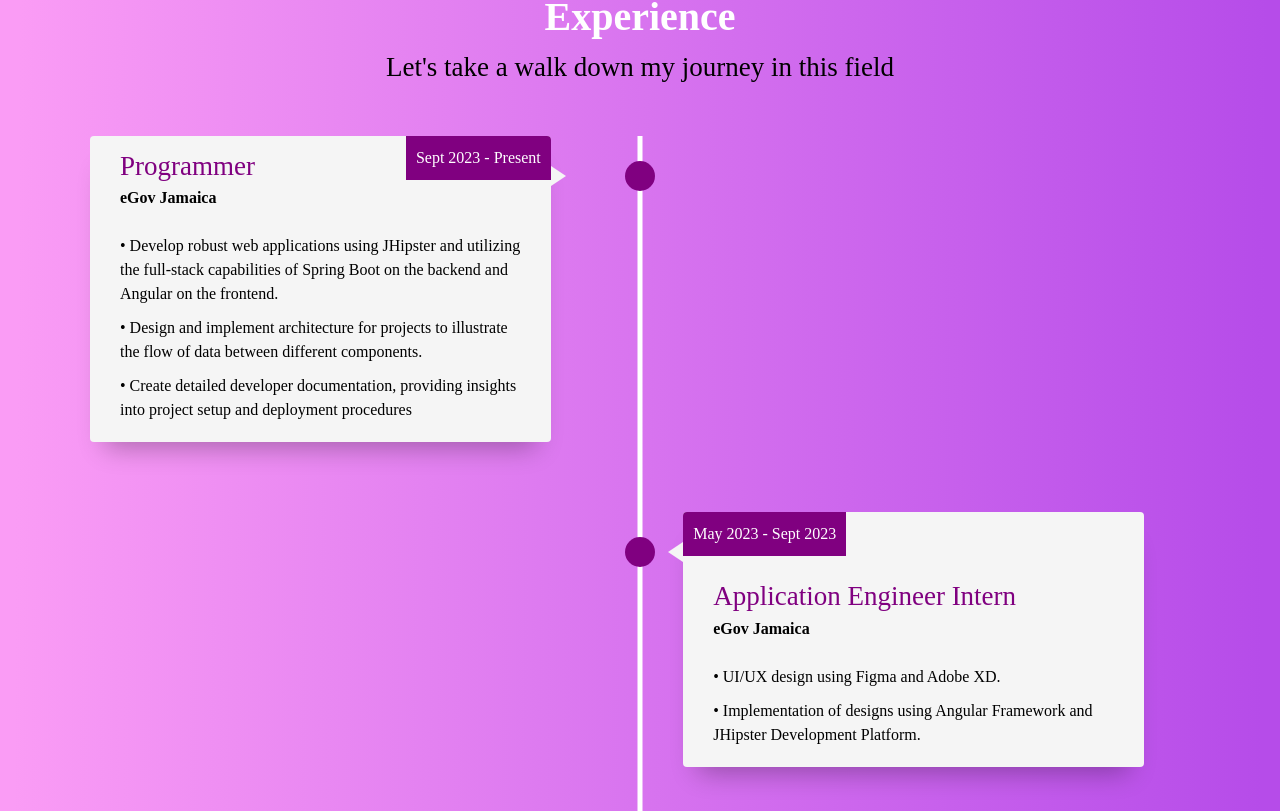
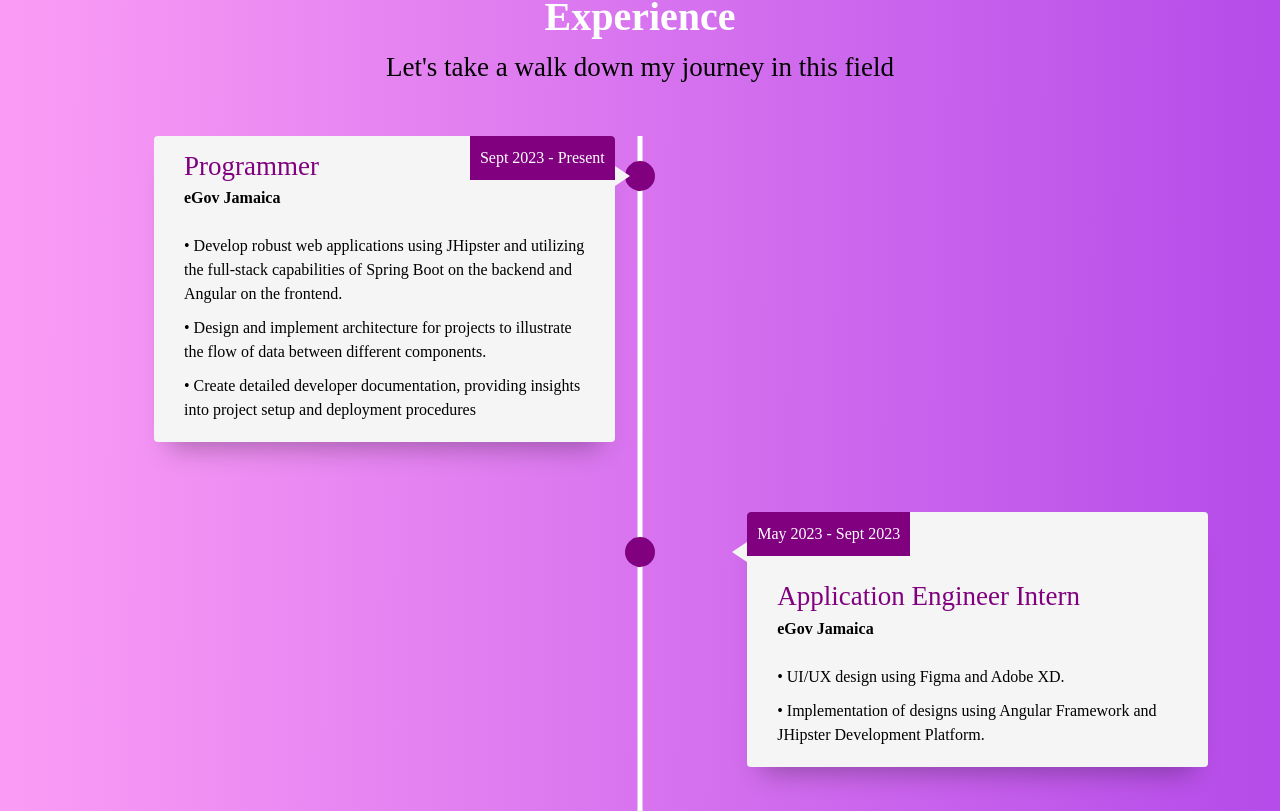
Before and after one commit to sedecrem/React-Web-Developer-Website-MSmith, a React (Create React App) app: page / in a window 1280 px wide. Shown: the part 2069-2880 px from the top of the page. Built offline with nearby package versions, Linux system fonts and the light colour scheme; a web font is replaced by a local one.

Commit message:
Fixing deployment configurations

```diff
--- a/src/components/Experience.css
+++ b/src/components/Experience.css
@@ -302,7 +302,7 @@
 .timeline-item {
     width: 80%;
     margin-bottom: 70px;
-    /* margin-left: 10%; */
+    margin-left: 5%;
 }
 
 .timeline-item:nth-child(even) .timeline-content {
```
